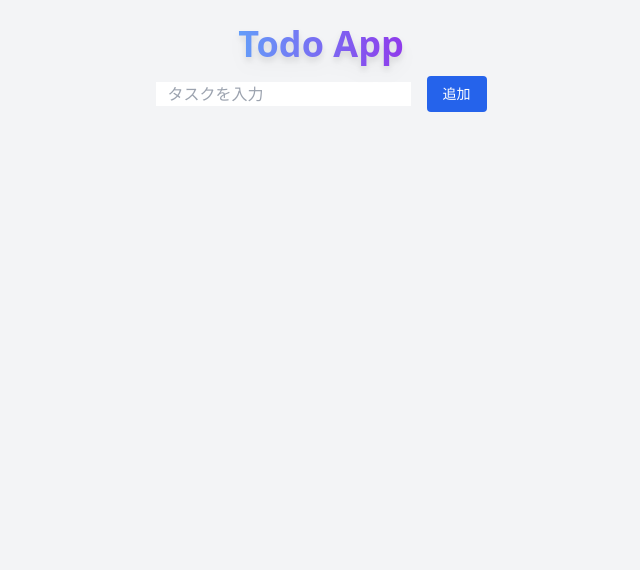
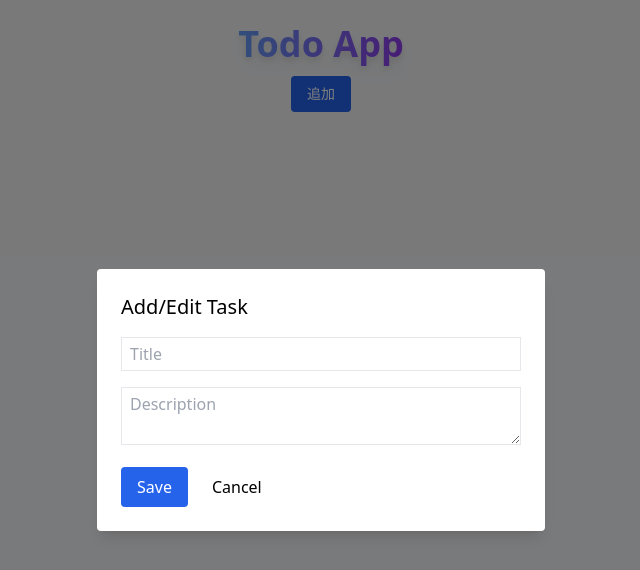
Before and after one commit to naofumiaoyama/todo-app, a React (Vite) app: page / in a window 1280 px wide. Both pictures are taken after a click on the button "追加". Shown: the top 570 px of the page, without its empty margins (319-959 px from the left). Built offline with nearby package versions, Linux system fonts and the light colour scheme.

Commit message:
TodoEditの変更

```diff
--- a/src/components/TodoEdit.tsx
+++ b/src/components/TodoEdit.tsx
@@ -1,4 +1,6 @@
-import React, { useState } from 'react';
+import React, { useState, useEffect } from 'react';
+import { updateTodo } from '../features/todos/todoSlice';
+import { useDispatch } from 'react-redux';
 
 interface Todo {
   id: number;
@@ -17,52 +19,44 @@ interface TodoEditProps {
 const TodoEdit: React.FC<TodoEditProps> = ({ todo, isOpen, onClose, onSave }) => {
   const [title, setTitle] = useState(todo?.title || '');
   const [description, setDescription] = useState(todo?.description || '');
+  const dispatch = useDispatch();
 
-  // モーダルが開かれたときに初期値をセット
-  React.useEffect(() => {
-    if (todo) {
-      setTitle(todo.title);
-      setDescription(todo.description);
+  useEffect(() => {
+    if (isOpen) {
+      setTitle(todo?.title || ''); // 新規の場合は空のタイトル
+      setDescription(todo?.description || ''); // 新規の場合は空の説明
     }
-  }, [todo]);
+  }, [isOpen, todo]);
 
-  if (!isOpen || !todo) return null;
+  if (!isOpen) return null;
 
   const handleSave = () => {
-    if (todo) {
-      onSave({ ...todo, title, description });
+    if (title.trim() && description.trim()) {
+      const updatedTodo = todo ? { ...todo, title, description } : { id: Date.now(), title, description, completed: false };
+      dispatch(updateTodo(updatedTodo)); // 新しいタスクまたは編集されたタスクを保存
+      onClose();
     }
-    onClose();
   };
 
   return (
     <div className="fixed inset-0 bg-black bg-opacity-50 flex items-center justify-center">
       <div className="bg-white p-6 rounded shadow-lg max-w-md w-full">
-        <h3 className="text-2xl font-bold mb-4">タスク編集</h3>
-        <div className="mb-4">
-          <label className="block mb-2">タイトル</label>
+        <h3 className="text-xl mb-4">Add/Edit Task</h3>
         <input
-            className="border border-gray-300 rounded px-3 py-2 w-full"
+          type="text"
           value={title}
           onChange={(e) => setTitle(e.target.value)}
+          placeholder="Title"
+          className="w-full mb-4 px-2 py-1 border"
         />
-        </div>
-        <div className="mb-4">
-          <label className="block mb-2">説明</label>
         <textarea
-            className="border border-gray-300 rounded px-3 py-2 w-full"
           value={description}
           onChange={(e) => setDescription(e.target.value)}
+          placeholder="Description"
+          className="w-full mb-4 px-2 py-1 border"
         />
-        </div>
-        <div className="flex justify-end space-x-2">
-          <button className="bg-gray-500 text-white px-4 py-2 rounded" onClick={onClose}>
-            キャンセル
-          </button>
-          <button className="bg-blue-600 text-white px-4 py-2 rounded" onClick={handleSave}>
-            保存
-          </button>
-        </div>
+        <button onClick={handleSave} className="bg-blue-600 text-white py-2 px-4 rounded">Save</button>
+        <button onClick={onClose} className="ml-2 py-2 px-4 rounded">Cancel</button>
       </div>
     </div>
   );
--- a/src/components/TodoInput.tsx
+++ b/src/components/TodoInput.tsx
@@ -1,32 +1,32 @@
-// src/components/TodoInput.tsx
 import React, { useState } from 'react';
 import { useDispatch } from 'react-redux';
-import { addTodo } from '../features/todos/todoSlice';
+import { addTodo } from '../features/todos/todoSlice'; // Redux action for adding a new todo
+import TodoEdit from './TodoEdit';
 
 const TodoInput: React.FC = () => {
-  const [title, setTitle] = useState('');
+  const [isEditOpen, setEditOpen] = useState(false);
   const dispatch = useDispatch();
 
-  const handleSubmit = (e: React.FormEvent) => {
-    e.preventDefault();
-    if (title.trim()) {
-      console.log('Dispatching addTodo:', title); // 追加
-      dispatch(addTodo(title));
-      setTitle('');
-    }
+  const handleAddClick = () => {
+    setEditOpen(true); // ボタンをクリックしたときにTodoEditフォームを開く
+  };
+
+  const handleSave = (todo) => {
+    const newTodo = {
+      id: Date.now(), // 一意のIDを生成
+      title: todo.title,
+      description: todo.description,
+      completed: false,
+    };
+    dispatch(addTodo(newTodo)); // Reduxに新しいタスクを追加
+    setEditOpen(false); // 保存後にフォームを閉じる
   };
 
   return (
-    <form className="flex items-center" onSubmit={handleSubmit}>
-      <input
-        className='px-3 mr-4'
-        type="text"
-        value={title}
-        onChange={(e) => setTitle(e.target.value)}
-        placeholder="タスクを入力"
-      />
-      <button type="submit" className = "bg-blue-600 text-white py-2 px-4 rounded text-sm">追加</button>
-    </form>
+    <>
+      <button onClick={handleAddClick} className="bg-blue-600 text-white py-2 px-4 rounded text-sm">追加</button>
+      {isEditOpen && <TodoEdit todo={null} isOpen={isEditOpen} onClose={() => setEditOpen(false)} onSave={handleSave} />}
+    </>
   );
 };
 
--- a/src/components/TodoList.tsx
+++ b/src/components/TodoList.tsx
@@ -4,7 +4,7 @@ import { DndProvider } from 'react-dnd';
 import { HTML5Backend } from 'react-dnd-html5-backend';
 import { RootState } from '../app/store';
 import TodoItem from './TodoItem';
-import { updateTodos } from '../features/todos/todoSlice'; // 新しいアクションをインポート
+import { updateTodos } from '../features/todos/todoSlice';
 
 const TodoList: React.FC = () => {
   const dispatch = useDispatch();
@@ -20,25 +20,16 @@ const TodoList: React.FC = () => {
     const [movedTodo] = updatedTodos.splice(dragIndex, 1);
     updatedTodos.splice(hoverIndex, 0, movedTodo);
     setSortedTodos(updatedTodos);
-
-    // 並び替えが終わった後に、新しい順序をReduxに保存
     dispatch(updateTodos(updatedTodos));
   };
 
   return (
     <DndProvider backend={HTML5Backend}>
-      <div>
-        <div>
-          {sortedTodos.map((todo, index) => (
-            <TodoItem
-              key={todo.id}
-              index={index}
-              todo={todo}
-              moveTodo={moveTodo}
-            />
-          ))}
-        </div>
-      </div>
+      <ul>
+        {sortedTodos.map((todo, index) => (
+          <TodoItem key={todo.id} todo={todo} index={index} moveTodo={moveTodo} />
+        ))}
+      </ul>
     </DndProvider>
   );
 };
--- a/src/features/todos/todoSlice.ts
+++ b/src/features/todos/todoSlice.ts
@@ -13,34 +13,36 @@ const todoSlice = createSlice({
   name: 'todos',
   initialState,
   reducers: {
-    addTodo: (state, action: PayloadAction<string>) => {
+    addTodo: (state, action: PayloadAction<{ title: string; description: string; }>) => {
       const newTodo: Todo = {
         id: Date.now(),
-        title: action.payload,
-        description: '',
+        title: action.payload.title,
+        description: action.payload.description,
         completed: false,
       };
       state.todos.push(newTodo);
-      console.log(`Added new todo: ${newTodo.title}`);
     },
     toggleTodo: (state, action: PayloadAction<number>) => {
       const todo = state.todos.find((todo) => todo.id === action.payload);
       if (todo) {
         todo.completed = !todo.completed;
-        console.log(`Todo ${todo.id} completed state: ${todo.completed}`);
       }
     },
     removeTodo: (state, action: PayloadAction<number>) => {
       state.todos = state.todos.filter((todo) => todo.id !== action.payload);
-      console.log(`Todo ${action.payload} removed`);
     },
-    // 追加: 並べ替えたtodosリスト全体を更新するアクション
+    // 新しいアクションを追加：Todoを更新
+    updateTodo: (state, action: PayloadAction<Todo>) => {
+      const index = state.todos.findIndex((todo) => todo.id === action.payload.id);
+      if (index !== -1) {
+        state.todos[index] = action.payload;
+      }
+    },
     updateTodos: (state, action: PayloadAction<Todo[]>) => {
       state.todos = action.payload;
-      console.log(`Todos updated`);
     },
   },
 });
 
-export const { addTodo, toggleTodo, removeTodo, updateTodos } = todoSlice.actions;
+export const { addTodo, toggleTodo, removeTodo, updateTodo, updateTodos } = todoSlice.actions;
 export default todoSlice.reducer;
```
Lines whose indentation alone changed are shown as unchanged.
